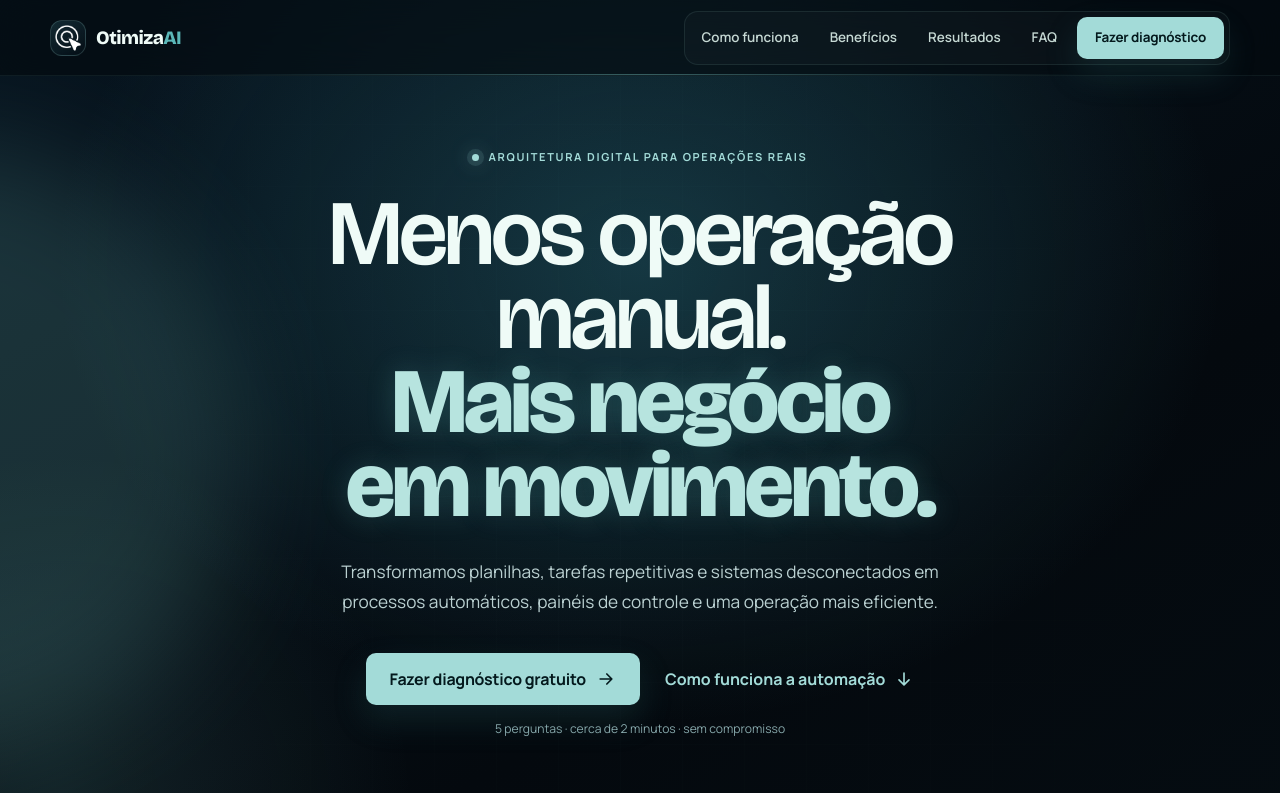
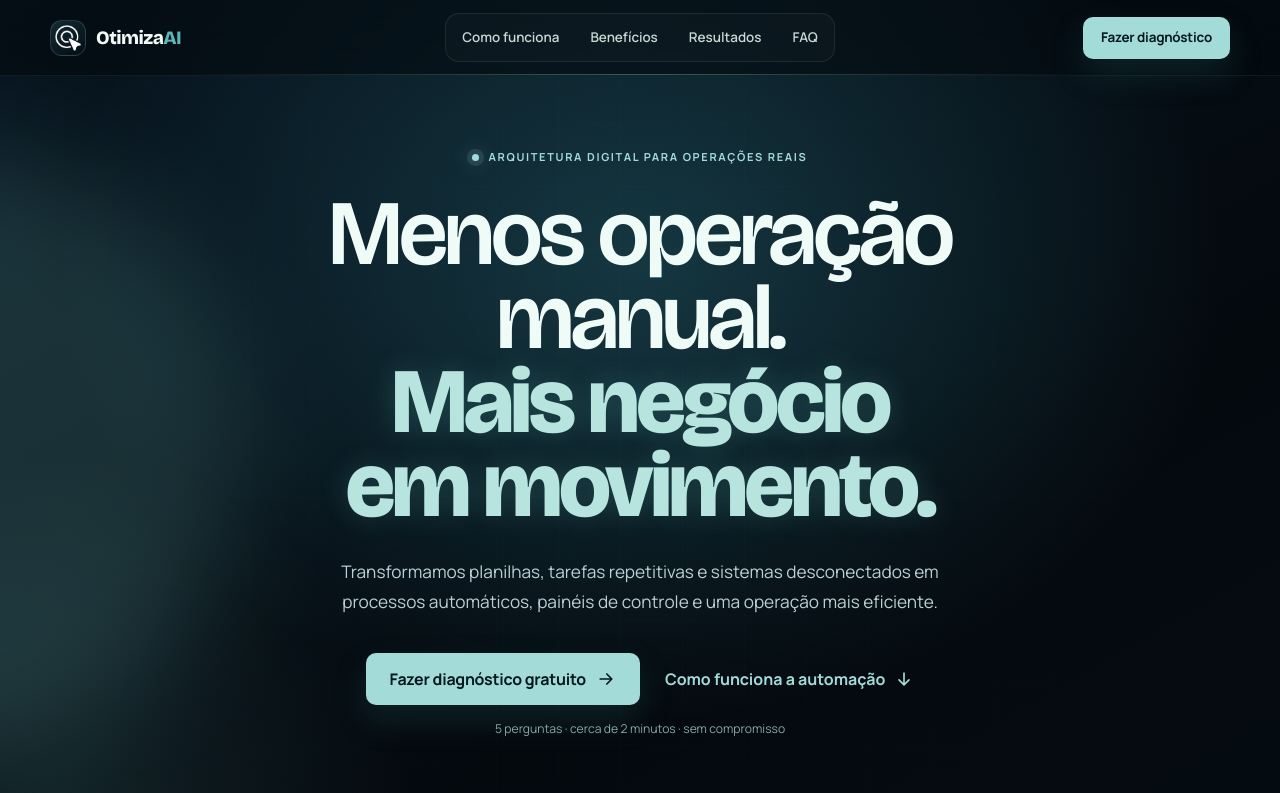
Before and after one commit to guilhermeribeiroc/landing_page, a React (Vite) app: page / in a window 1280 px wide. Shown: the top 793 px of the page. Built offline with nearby package versions, Linux system fonts and the light colour scheme.

Commit message:
style: center Otimiza navigation

```diff
--- a/src/components/Header.jsx
+++ b/src/components/Header.jsx
@@ -45,6 +45,8 @@ export default function Header() {
                 {l.label}
               </motion.a>
             ))}
+          </nav>
+          <div className="header-action">
             <motion.a
               href="#diagnostico"
               className="button button--small"
@@ -54,11 +56,11 @@ export default function Header() {
             >
               Fazer diagnóstico
             </motion.a>
-          </nav>
 
-          <button className="menu-toggle" onClick={() => setMobileOpen(true)} aria-label="Abrir menu" aria-expanded={mobileOpen}>
-            <span /><span /><span />
-          </button>
+            <button className="menu-toggle" onClick={() => setMobileOpen(true)} aria-label="Abrir menu" aria-expanded={mobileOpen}>
+              <span /><span /><span />
+            </button>
+          </div>
         </div>
       </motion.header>
 
--- a/src/index.css
+++ b/src/index.css
@@ -54,13 +54,14 @@ ul { list-style: none; }
 .section-heading--split p { margin: 0; }
 
 .header { position: fixed; inset: 0 0 auto; z-index: 1000; height: 76px; border-bottom: 1px solid transparent; transition: background 250ms ease, border-color 250ms ease; }
-.header-inner { height: 100%; display: flex; align-items: center; justify-content: space-between; }
+.header-inner { height: 100%; display: grid; grid-template-columns: 1fr auto 1fr; align-items: center; gap: 20px; }
 .logo { display: inline-flex; align-items: center; gap: 10px; }
 .logo-icon { width: 32px; height: 32px; display: grid; place-items: center; }
 .logo-icon img { width: 100%; height: 100%; object-fit: contain; }
 .logo-text { font-family: var(--display); font-size: 1.18rem; font-weight: 800; letter-spacing: -0.03em; }
 .logo-text span { color: var(--cyan); }
-.nav-links { display: flex; align-items: center; gap: 30px; }
+.nav-links { display: flex; align-items: center; justify-self: center; gap: 30px; }
+.header-action { display: flex; align-items: center; justify-self: end; gap: 12px; }
 .nav-links > a:not(.button) { color: #c6d9d4; font-size: 0.84rem; font-weight: 600; transition: color 180ms ease; }
 .nav-links > a:not(.button):hover { color: var(--cyan-bright); }
 .menu-toggle { display: none; width: 44px; height: 44px; padding: 11px 9px; background: transparent; border: 1px solid var(--line); border-radius: 10px; flex-direction: column; justify-content: space-around; cursor: pointer; }
@@ -291,6 +292,7 @@ ul { list-style: none; }
   .container { width: min(calc(100% - 32px), var(--container)); }
   .header { height: 68px; }
   .nav-links { display: none; }
+  .header-action .button { display: none; }
   .menu-toggle { display: flex; }
   .mobile-nav { position: fixed; inset: 0; z-index: 1100; padding: 90px 24px 42px; background: rgba(7, 24, 33, 0.98); flex-direction: column; align-items: stretch; justify-content: center; gap: 8px; }
   .mobile-nav.active { display: flex; }
```
